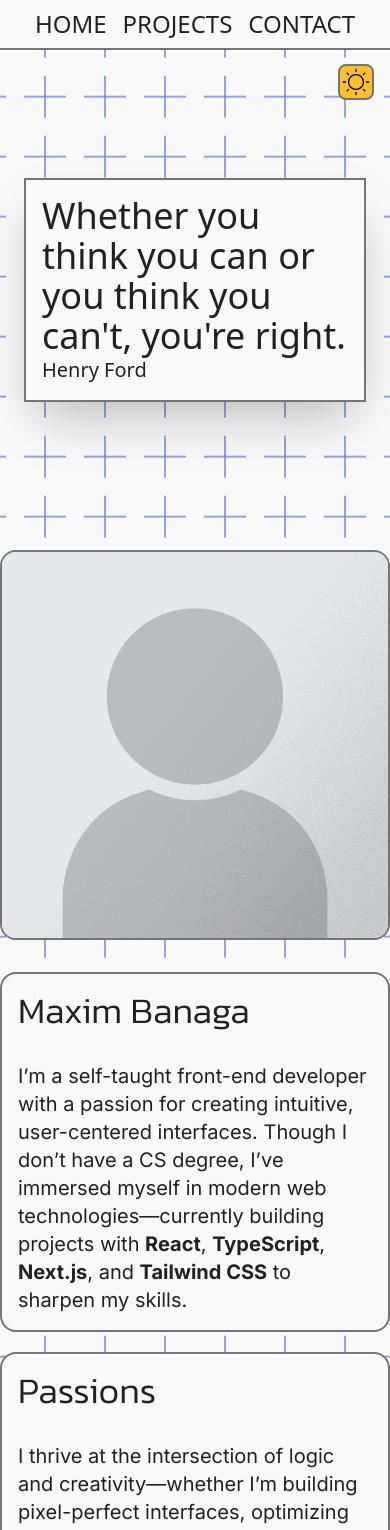
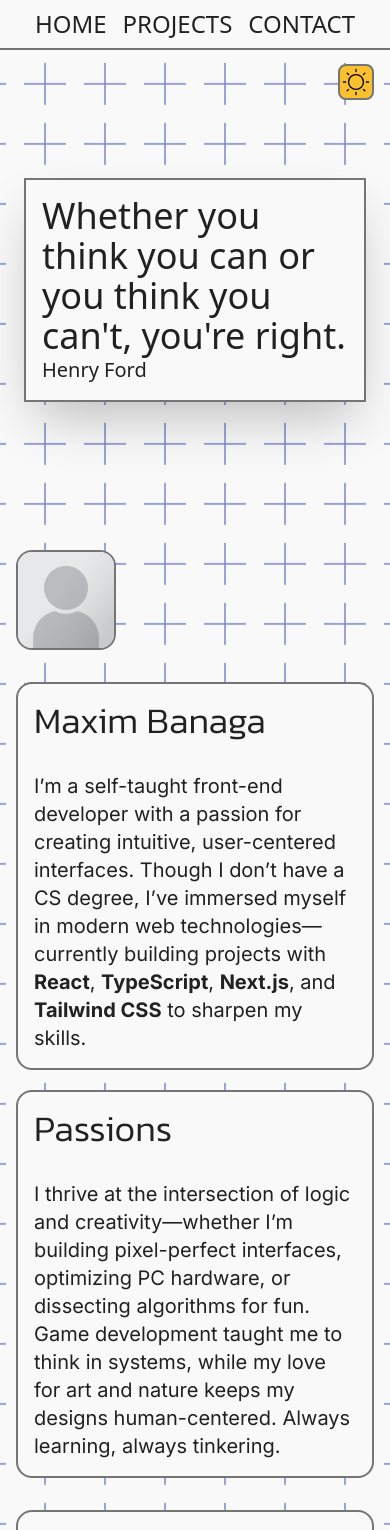
Before and after one commit to Xenmia/portfolio, a Next.js app: page / in a window 390 px wide. Shown: the top 1530 px of the page. Built offline with nearby package versions, Linux system fonts and the light colour scheme.

Commit message:
Fixed padding for mobile

```diff
--- a/app/components/AboutMe.tsx
+++ b/app/components/AboutMe.tsx
@@ -36,12 +36,13 @@ const AboutMe = () => {
   ];
 
   return (
-    <div className="flex flex-col xl:flex-row my-5 lg:mx-16 h-1/2 gap-8 lg:gap-16">
+    <div className="flex flex-col xl:flex-row my-5 mx-4 lg:mx-16 h-1/2 gap-8 lg:gap-16">
       <div className="flex flex-col md:flex-row gap-8 lg:gap-16">
         <Image
           alt="Portrait Picture"
           src={Portrait}
-          className="rounded-2xl border-muted-light place-self-center dark:border-muted-dark border-2 size-[400px] h-auto md:max-h-[400px] md:min-w-[400px]"
+          className="rounded-2xl border-muted-light place-self-start lg:place-self-center dark:border-muted-dark
+          border-2 size-[100px] md:size-[400px] h-auto md:max-h-[400px] md:min-w-[400px]"
         />
         <div
           className="flex flex-col justify-evenly
--- a/app/page.tsx
+++ b/app/page.tsx
@@ -13,7 +13,7 @@ export default function Home() {
     >
       <Hero />
       <AboutMe />
-      <div className="flex lg:flex-row flex-col my-30 mx-16 gap-16 justify-between">
+      <div className="flex lg:flex-row flex-col my-30 mx-4 gap-8 lg:mx-16 lg:gap-16 justify-between">
         <ProjectPreview />
         <ContactMe />
       </div>
```
